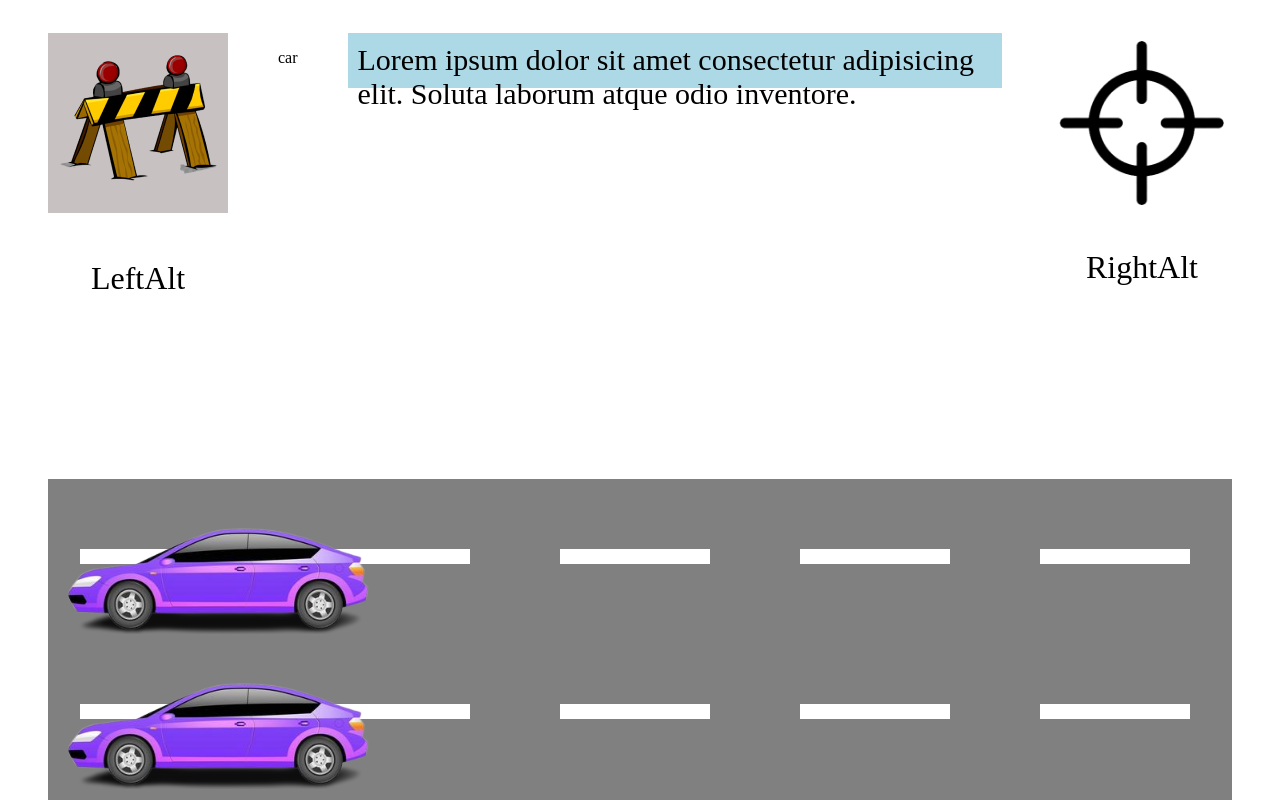
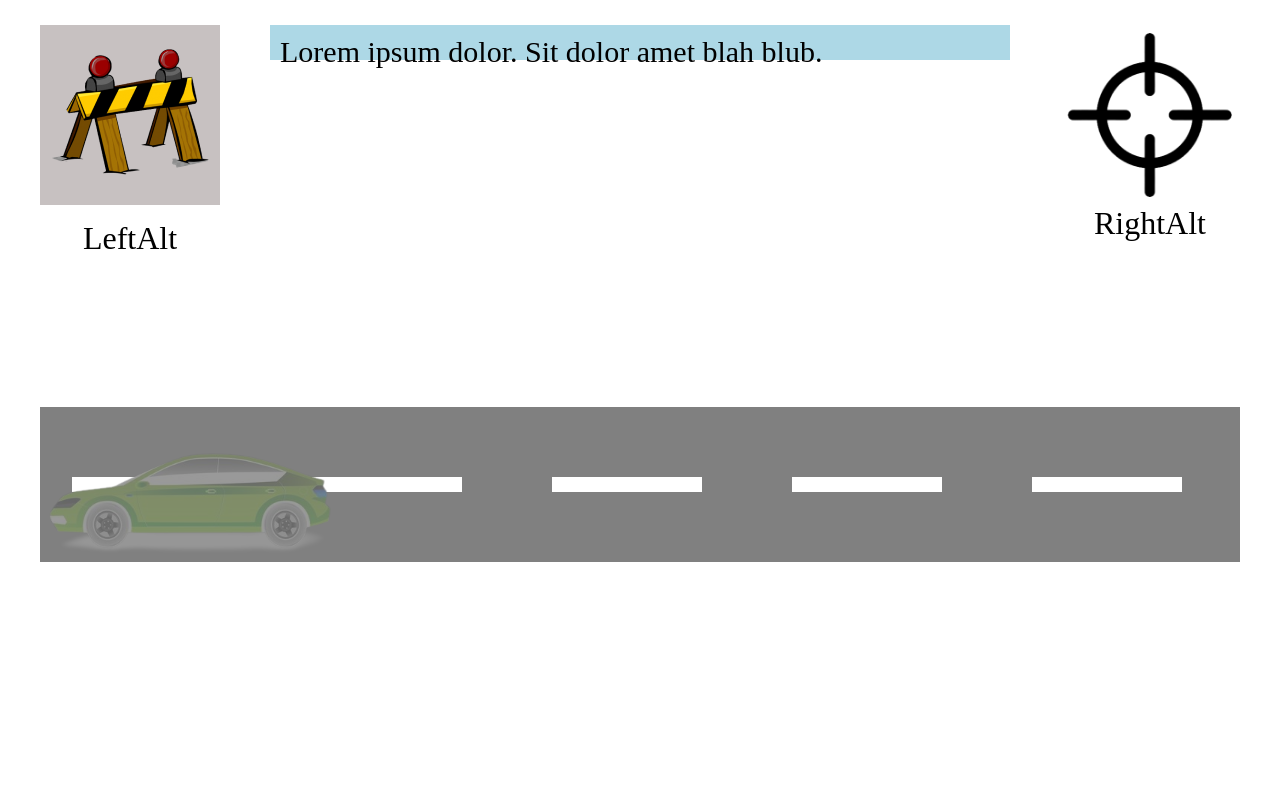
Before and after one commit to jannickbath/simulationsprojekt, a React (Vite) app: page / in a window 1280 px wide. Shown: the top 800 px of the page. Built offline with nearby package versions, Linux system fonts and the light colour scheme.

Commit message:
+car movement

```diff
--- a/src/components/Cars/Cars.d.ts
+++ b/src/components/Cars/Cars.d.ts
@@ -1,3 +1,4 @@
-type CarProps = {
+type Car = {
+    own: boolean,
     progress: `${number}`
 }
--- a/src/components/Cars/Default.tsx
+++ b/src/components/Cars/Default.tsx
@@ -1,11 +1,11 @@
 import car_png from "../../assets/car_default.png";
 
-const Default = (props: CarProps) => {
-  const progress = props.progress + "px";
+const Default = (props: Car) => {
+  const progress = props.progress + "%";
 
   return (
     <>
-      <div className="car car-default" style={{left: progress}}>
+      <div className={`car car-default ${props.own ? "own" : ""}`} style={{left: progress}}>
         <img src={car_png} alt="" />
       </div>
     </>
--- a/src/components/Header/PowerUpView.tsx
+++ b/src/components/Header/PowerUpView.tsx
@@ -1,7 +1,6 @@
 import { useDispatch } from "react-redux"
 import Barrier from "../items/Barrier"
 import { addCar } from "../Redux/cars";
-import { useSelector } from "react-redux";
 
 const PowerUpView = () => {
   const dispatch = useDispatch();
@@ -10,18 +9,13 @@ const PowerUpView = () => {
     dispatch(addCar());
   }
 
-  const cars: Array<{own: boolean}> = useSelector((state: any) => state.cars);
-
   return (
-    <>
     <div className="powerUpView">
         <div className="item" onClick={handleClick}>
             <Barrier />
         </div>
         <p>LeftAlt</p>
     </div>
-    {cars.map(() => <p>car</p>)}
-    </>
   )
 }
 
--- a/src/components/Header/Textbox.tsx
+++ b/src/components/Header/Textbox.tsx
@@ -1,4 +1,6 @@
-import { useState } from "react";
+import { useRef, useState } from "react";
+import { useDispatch } from "react-redux";
+import { updateProgress } from "../Redux/cars";
 
 type letterArray = [
   {
@@ -8,8 +10,10 @@ type letterArray = [
 ]
 
 const Textbox = () => {
-  const [text, setText] = useState("Lorem ipsum dolor sit amet consectetur adipisicing elit. Soluta laborum atque odio inventore.");
+  const [text, setText] = useState("Lorem ipsum dolor. Sit dolor amet blah blub.");
   const [prevArray, setPrevArray] = useState([{}] as letterArray);
+  const initialTextRef = useRef(text);
+  const dispatch = useDispatch();
 
   function keyHandler(event: KeyboardEvent) {
     const pressedKey = event.key;
@@ -33,6 +37,28 @@ const Textbox = () => {
     }
 
     setText(chars.join(""));
+
+    // Update progress
+    const prevArrayWords = countWords(letterArrayToSentence(prevArray)) - 1;
+    const textWords = countWords(initialTextRef.current);
+    dispatch(updateProgress(calculatePercentage(prevArrayWords, textWords)))
+  }
+
+  function letterArrayToSentence(letterArray: letterArray): string {
+    let sentence = "";
+    letterArray.forEach(letter => {
+      sentence += letter.value ?? "";
+    });
+
+    return sentence;
+  }
+
+  function countWords(sentence: string): number {
+    return sentence.split(" ").length;
+  }
+
+  function calculatePercentage(piece: number, total: number): number {
+    return (piece / total) * 100;
   }
 
   return (
--- a/src/components/Redux/cars.ts
+++ b/src/components/Redux/cars.ts
@@ -3,15 +3,21 @@ import { createSlice } from "@reduxjs/toolkit";
 export const carSlice = createSlice({
     name: "cars",
     initialState: [
-        {own: true}
+        {own: true, progress: "0"}
     ],
     reducers: {
         addCar: (state) => {
-            state.push({own: false});
+            state.push({own: false, progress: "10"});
+        },
+        updateProgress: (state, action) => {
+            const myCar = state.find(car => car.own);
+            if (myCar) {
+                myCar.progress = `${action.payload}`;
+            }
         }
     }
 });
 
-export const { addCar } = carSlice.actions;
+export const { addCar, updateProgress } = carSlice.actions;
 
 export default carSlice.reducer;
--- a/src/components/Tracks.tsx
+++ b/src/components/Tracks.tsx
@@ -1,18 +1,19 @@
 import Track from './Track';
 import Default_car from './Cars/Default';
+import { useSelector } from 'react-redux';
 
 const Tracks = () => {
+    const cars = useSelector((state: any) => state.cars as Array<Car>);
+
     return (
         <div className="tracks">
-            <Track>
-                <Default_car progress="10" />
-            </Track>
-            <Track>
-                <Default_car progress="10" />
-            </Track>
-            <Track>
-                <Default_car progress="10" />
-            </Track>
+            {cars.map((car: Car) => {
+                return (
+                    <Track>
+                        <Default_car own={car.own} progress={car.progress} />
+                    </Track>
+                )
+            })}
         </div>
     );
 };
--- a/src/styles/css/main.css
+++ b/src/styles/css/main.css
@@ -1,3 +1,34 @@
+html,
+body {
+  height: 100%;
+  margin: 0;
+  padding: 0; }
+
+img {
+  display: block; }
+
+* {
+  margin: 0;
+  padding: 0; }
+
+ul {
+  list-style: none; }
+
+a {
+  color: inherit;
+  text-decoration: none; }
+
+* {
+  box-sizing: border-box; }
+
+button {
+  background-color: transparent;
+  border: none; }
+
+input,
+textarea {
+  border: none; }
+
 .track {
   display: grid;
   position: relative; }
@@ -14,11 +45,6 @@
     padding: 0 2rem;
     column-gap: 90px;
     background-color: grey; }
-  .track .car {
-    position: absolute; }
-    .track .car img {
-      width: 80%;
-      max-height: 100%; }
 
 .powerUpView {
   width: 180px;
@@ -81,5 +107,15 @@
   column-gap: 50px;
   margin-bottom: 150px; }
 
+.car {
+  width: 300px;
+  height: 150px;
+  position: absolute; }
+  .car img {
+    width: 100%;
+    height: 100%; }
+  .car.own {
+    filter: invert(0.6); }
+
 .container {
   padding: 25px 40px; }
--- /dev/null
+++ b/src/styles/scss/_car.scss
@@ -0,0 +1,15 @@
+.car {
+    width: 300px;
+    height: 150px;
+
+    position: absolute;
+
+    img {
+        width: 100%;
+        height: 100%;
+    }
+
+    &.own {
+        filter: invert(0.6);
+    }
+}
--- /dev/null
+++ b/src/styles/scss/_reset-defaults.scss
@@ -0,0 +1,38 @@
+html,
+body {
+    height: 100%;
+    margin: 0;
+    padding: 0;
+}
+
+img {
+    display: block;
+}
+
+* {
+    margin: 0;
+    padding: 0;
+}
+
+ul {
+    list-style: none;
+}
+
+a {
+    color: inherit;
+    text-decoration: none;
+}
+
+* {
+    box-sizing: border-box;
+}
+
+button {
+    background-color: transparent;
+    border: none;
+}
+
+input,
+textarea {
+    border: none;
+}
--- a/src/styles/scss/_track.scss
+++ b/src/styles/scss/_track.scss
@@ -20,13 +20,4 @@
         column-gap: 90px;
         background-color: grey;
     }
-
-    .car {
-        position: absolute;
-
-        img {
-            width: 80%;
-            max-height: 100%;
-        }
-    }
 }
--- a/src/styles/scss/main.scss
+++ b/src/styles/scss/main.scss
@@ -1,6 +1,8 @@
+@import "reset-defaults";
 @import "tracks";
 @import "track";
 @import "./header/header";
+@import "car";
 
 .container {
     padding: 25px 40px;
```
